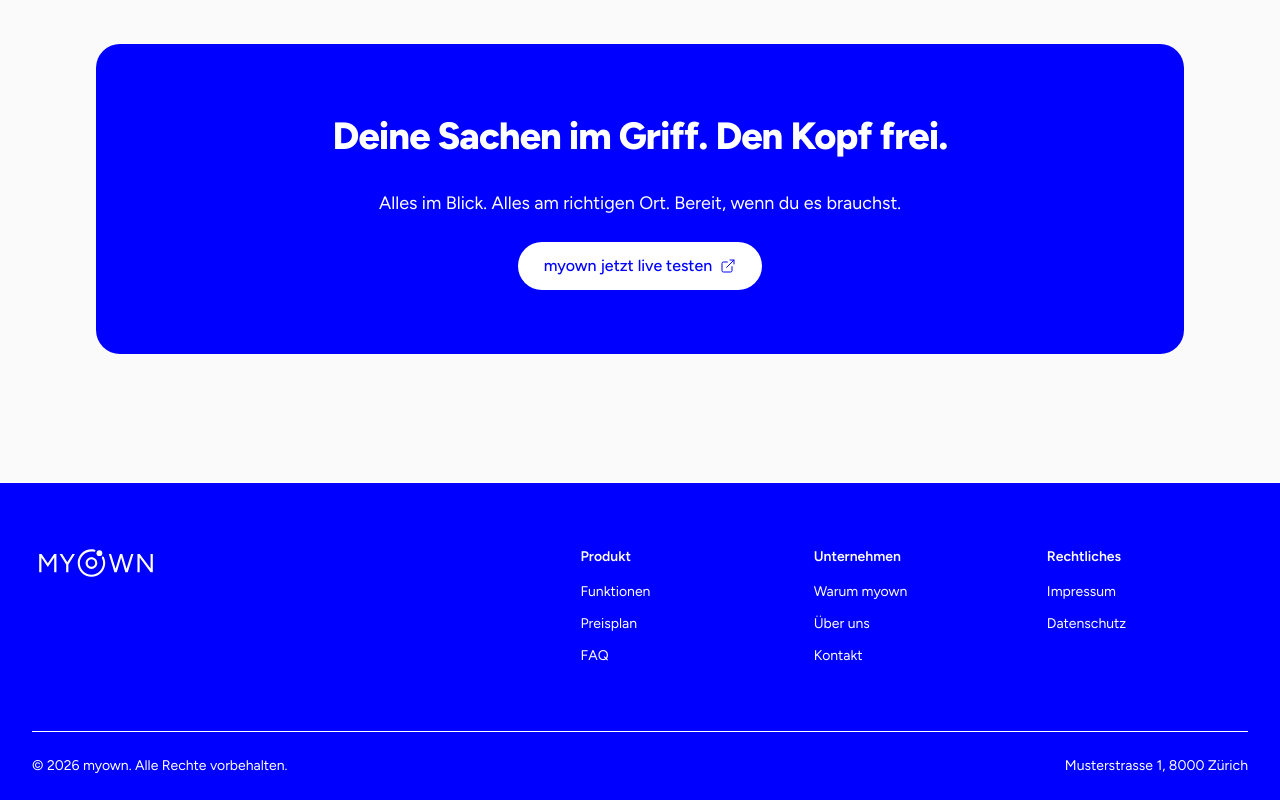
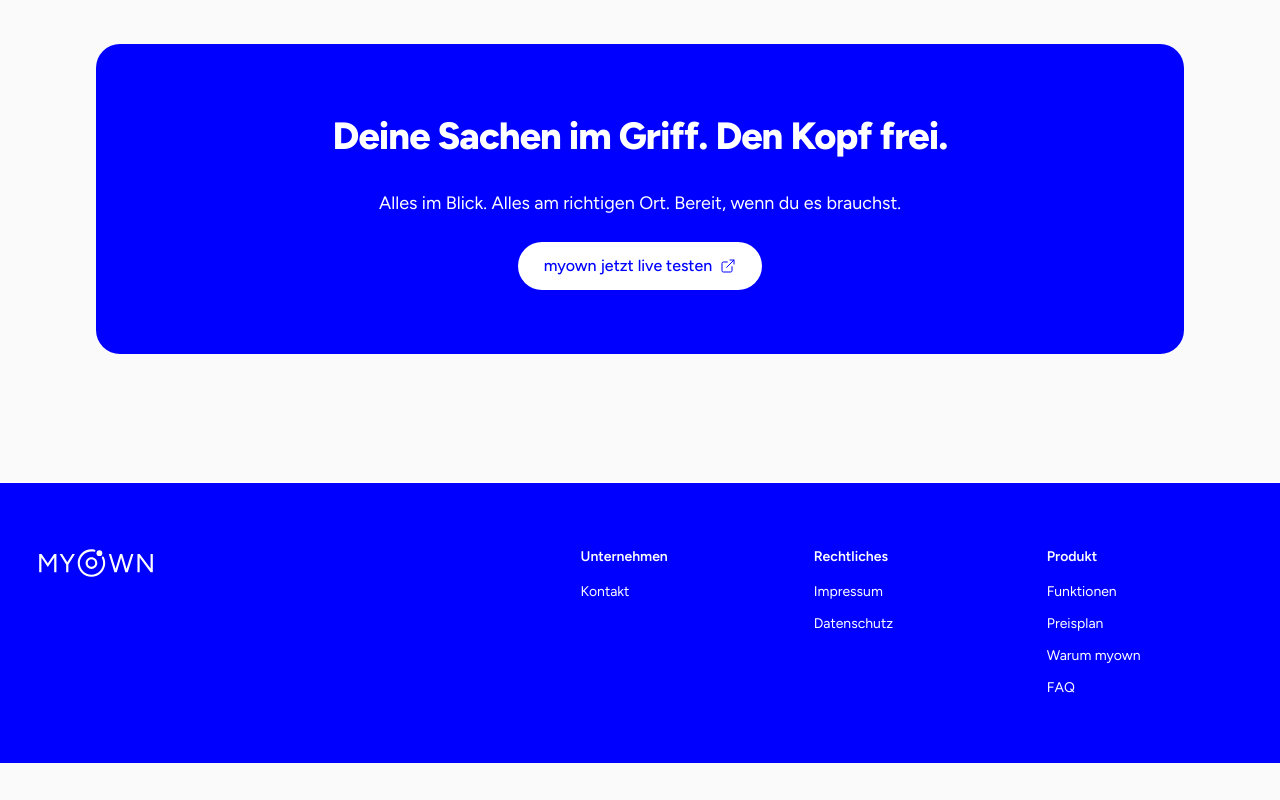
Before and after one commit to mrcldbrnr/marketing-page, a Next.js app: page / in a window 1280 px wide. Shown: the part 5108-5908 px from the top of the page. After the commit the page ends 5871 px from the top, so only its background shows below. Built offline with nearby package versions, Linux system fonts and the light colour scheme; no server answers.

Commit message:
footer bereinigen (alte links)

```diff
--- a/src/components/layout/site-footer.tsx
+++ b/src/components/layout/site-footer.tsx
@@ -1,7 +1,7 @@
 import Link from "next/link";
 import { Container } from "@/components/ui/container";
 import { Logo } from "@/components/layout/logo";
-import { footerNav, siteConfig } from "@/content/site";
+import { footerNav } from "@/content/site";
 
 export function SiteFooter() {
   return (
@@ -29,13 +29,6 @@ export function SiteFooter() {
             ))}
           </div>
         </div>
-
-        <div className="flex flex-col gap-2 border-t border-white py-6 text-sm text-white sm:flex-row sm:items-center sm:justify-between">
-          <p>
-            © {new Date().getFullYear()} {siteConfig.name}. Alle Rechte vorbehalten.
-          </p>
-          <p>{siteConfig.contact.address}</p>
-        </div>
       </Container>
     </footer>
   );
--- a/src/content/site.ts
+++ b/src/content/site.ts
@@ -41,20 +41,8 @@ export const mainNav: NavItem[] = [
 /** Footer link groups. Add or remove groups freely — the layout adapts. */
 export const footerNav: { title: string; items: NavItem[] }[] = [
   {
-    title: "Produkt",
-    items: [
-      { label: "Funktionen", href: "/funktionen" },
-      { label: "Preisplan", href: "/preisplan" },
-      { label: "FAQ", href: "/faq" },
-    ],
-  },
-  {
     title: "Unternehmen",
-    items: [
-      { label: "Warum myown", href: "/warum-myown" },
-      { label: "Über uns", href: "/ueber-uns" },
-      { label: "Kontakt", href: "/kontakt" },
-    ],
+    items: [{ label: "Kontakt", href: "/kontakt" }],
   },
   {
     title: "Rechtliches",
@@ -63,4 +51,13 @@ export const footerNav: { title: string; items: NavItem[] }[] = [
       { label: "Datenschutz", href: "/datenschutz" },
     ],
   },
+  {
+    title: "Produkt",
+    items: [
+      { label: "Funktionen", href: "/funktionen" },
+      { label: "Preisplan", href: "/preisplan" },
+      { label: "Warum myown", href: "/warum-myown" },
+      { label: "FAQ", href: "/faq" },
+    ],
+  },
 ];
```
